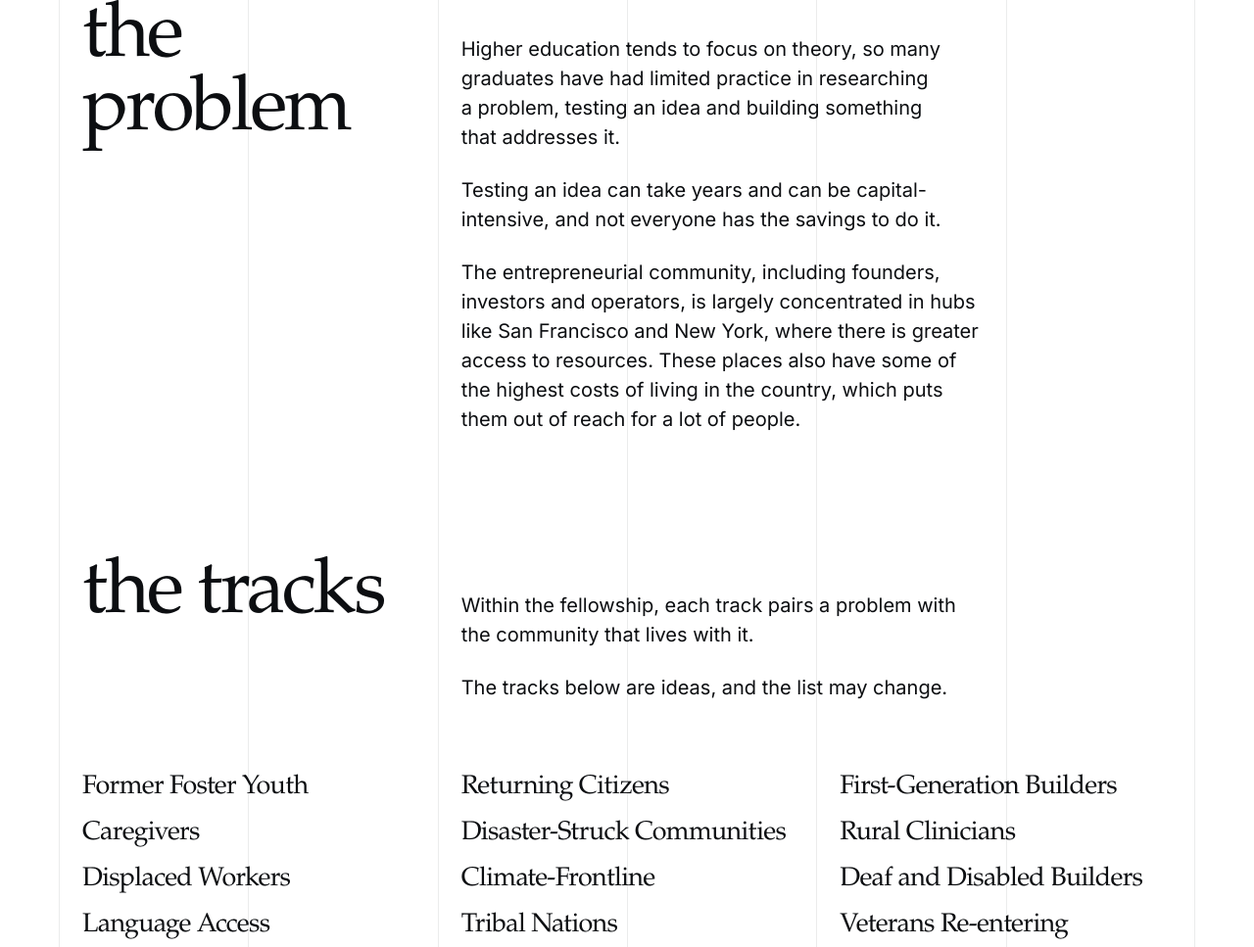
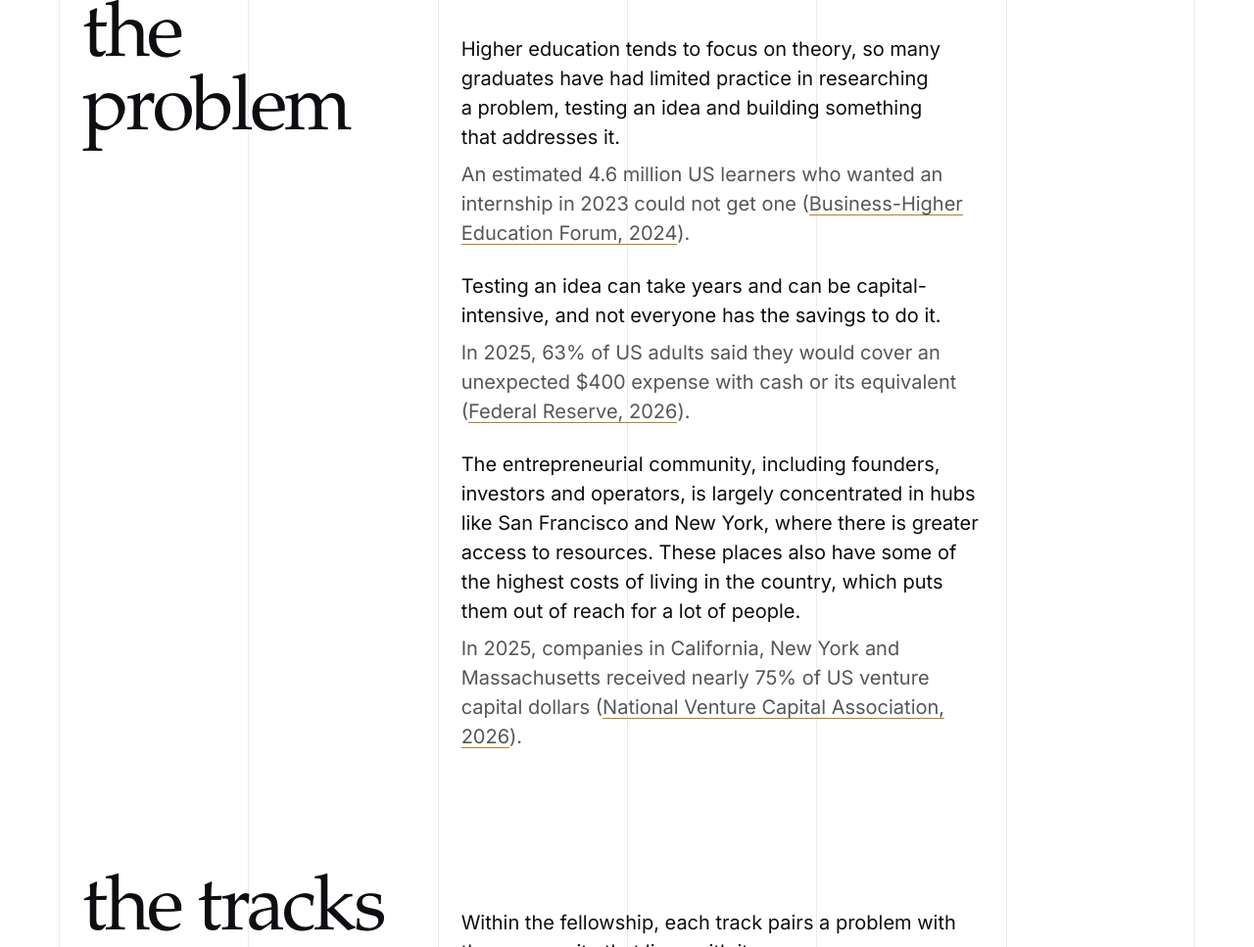
Before and after one commit to aaryaa8/the-residency-foundation, an Astro site: page / in a window 1280 px wide. Shown: the part 1074-2041 px from the top of the page at 98% size. Built offline with nearby package versions, Linux system fonts and the light colour scheme; Astro itself is replaced by a stand-in of ours; a web font is replaced by a local one.

Commit message:
Add 1 sourced figure to each problem paragraph
Each figure links to its publisher's report and was read on the
publisher's own page: BHEF on internships, the Federal Reserve on
emergency savings, and the NVCA Yearbook on venture capital by state.

Co-Authored-By: Claude Fable 5.2 <noreply@anthropic.com>
Claude-Session: https://claude.ai/code/session_01K1ipmqNLbmkZ5VYTSLV2NP

```diff
--- a/src/content/site.ts
+++ b/src/content/site.ts
@@ -121,10 +121,36 @@ export const home = {
 
   problem: {
     title: 'the problem',
+    // Each paragraph carries 1 outside figure. Every figure was read on the publisher's own
+    // page on 17 November 2026; re-check the source before changing a number.
     items: [
-      'Higher education tends to focus on theory, so many graduates have had limited practice in researching a problem, testing an idea and building something that addresses it.',
-      'Testing an idea can take years and can be capital-intensive, and not everyone has the savings to do it.',
-      'The entrepreneurial community, including founders, investors and operators, is largely concentrated in hubs like San Francisco and New York, where there is greater access to resources. These places also have some of the highest costs of living in the country, which puts them out of reach for a lot of people.',
+      {
+        text: 'Higher education tends to focus on theory, so many graduates have had limited practice in researching a problem, testing an idea and building something that addresses it.',
+        stat: {
+          before: 'An estimated 4.6 million US learners who wanted an internship in 2023 could not get one (',
+          source: 'Business-Higher Education Forum, 2024',
+          href: 'https://www.bhef.com/sites/default/files/BHEF_Expanding_Internships.pdf',
+          after: ').',
+        },
+      },
+      {
+        text: 'Testing an idea can take years and can be capital-intensive, and not everyone has the savings to do it.',
+        stat: {
+          before: 'In 2025, 63% of US adults said they would cover an unexpected $400 expense with cash or its equivalent (',
+          source: 'Federal Reserve, 2026',
+          href: 'https://www.federalreserve.gov/publications/2026-economic-well-being-of-us-households-in-2025-executive-summary.htm',
+          after: ').',
+        },
+      },
+      {
+        text: 'The entrepreneurial community, including founders, investors and operators, is largely concentrated in hubs like San Francisco and New York, where there is greater access to resources. These places also have some of the highest costs of living in the country, which puts them out of reach for a lot of people.',
+        stat: {
+          before: 'In 2025, companies in California, New York and Massachusetts received nearly 75% of US venture capital dollars (',
+          source: 'National Venture Capital Association, 2026',
+          href: 'https://nvca.org/wp-content/uploads/2026/04/NVCA-2026-Yearbook-4.9.26.pdf',
+          after: ').',
+        },
+      },
     ],
   },
 
--- a/src/pages/index.astro
+++ b/src/pages/index.astro
@@ -7,7 +7,7 @@ import Donate from '../site/Donate.astro';
 import Qa from '../site/Qa.astro';
 import Icon from '../base/Icon.astro';
 import { link } from '../base/url';
-import { home, faq, fig, shown, figures } from '../content/site';
+import { home, faq, fig, shown, figures, ui } from '../content/site';
 import { tidy } from '../site/text';
 
 const captions = figures as unknown as Record<string, { label: string }>;
@@ -28,7 +28,14 @@ const last = (i: number, list: unknown[]) => i === list.length - 1;
 
   <!-- the problem, then the tracks that answer it -->
   <Section title={home.problem.title} id="problem" rule flush>
-    <div class="prose lead" data-rise>{home.problem.items.map((t) => <p>{tidy(t)}</p>)}</div>
+    <div class="prose lead" data-rise>
+      {home.problem.items.map((item) => (
+        <div class="claim">
+          <p>{tidy(item.text)}</p>
+          <p class="claim__stat">{item.stat.before}<a class="link link--set" href={item.stat.href} target="_blank" rel="noopener">{item.stat.source}<span class="visually-hidden"> ({ui.newTab})</span></a>{item.stat.after}</p>
+        </div>
+      ))}
+    </div>
   </Section>
 
   <Section title={home.tracks.title} id="tracks">
--- a/src/site/site.css
+++ b/src/site/site.css
@@ -377,6 +377,9 @@ p, li, dt, dd, h2, h3, label, legend { overflow-wrap: break-word; }
 
 /* the problem: prose */
 .prose { display: grid; gap: var(--s24); }
+/* each claim is followed by 1 sourced figure, set a little quieter than the claim */
+.claim { display: grid; gap: var(--s8); }
+.claim__stat { color: var(--fg-soft); }
 
 /* the builders: 3 plain columns across the grid */
 .cols3 { display: grid; grid-template-columns: var(--g3); max-width: none; }
```
